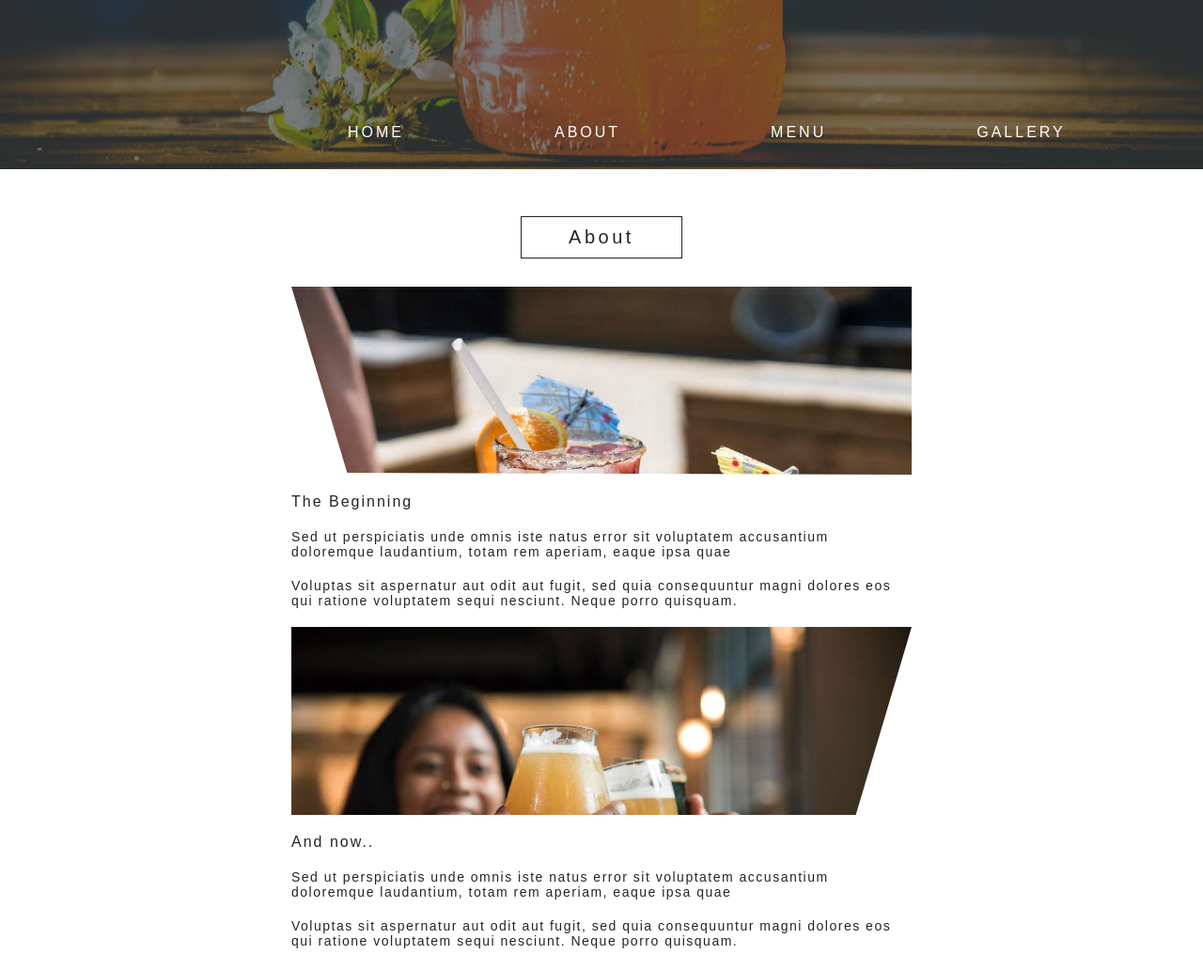
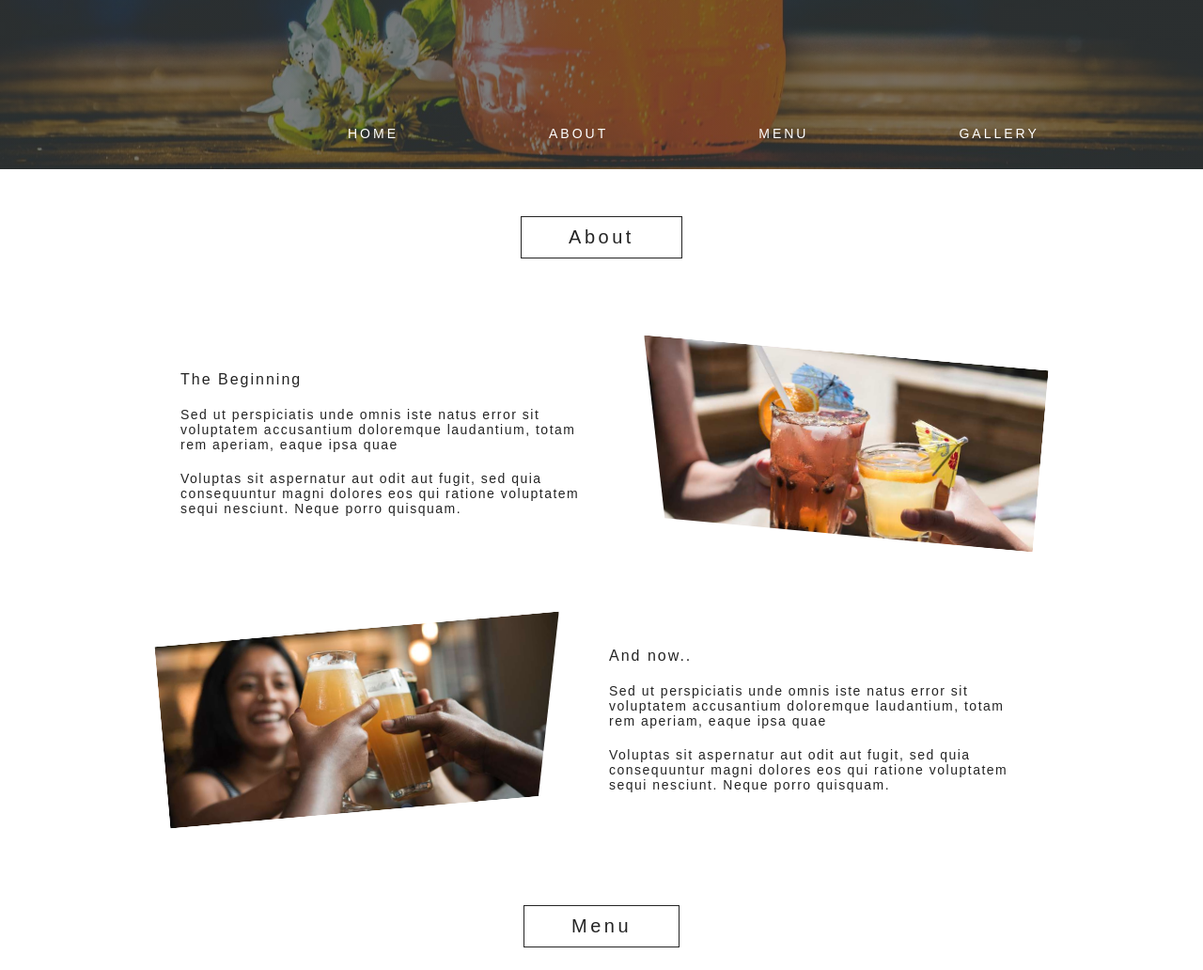
Before and after one commit to krckyboy/John-s-Bar, a website: page index.html in a window 1280 px wide. Shown: the part 620-1652 px from the top of the page at 94% size. Drawn offline with Linux system fonts and the light colour scheme.

Commit message:
#9 Most of the responsiveness added

```diff
--- a/index.html
+++ b/index.html
@@ -23,10 +23,10 @@
                     alt=""> 212-245-8551</span>
 
             <h1 class="header__h1 h1">
-                <span class="header__h1-1 h1-1">
+                <span class="header__h1-1 h1-header-1 h1-1">
                     John's Bar
                 </span>
-                <span class="header__h1-2 h1-2">
+                <span class="header__h1-2 h1-header-1 h1-2">
                     1967
                 </span>
             </h1>
@@ -63,6 +63,7 @@
                 <h2 class="headingSecondary__el">About</h2>
             </div>
 
+            <div class="aboutCont aboutCont--1">
                 <div class="about__img about__img--1">
                 </div>
 
@@ -71,10 +72,13 @@
                     <p class="p">Sed ut perspiciatis unde omnis iste natus error sit voluptatem accusantium doloremque
                         laudantium, totam rem aperiam, eaque ipsa quae</p>
 
-                <p class="p">Voluptas sit aspernatur aut odit aut fugit, sed quia consequuntur magni dolores eos qui
+                    <p class="p">Voluptas sit aspernatur aut odit aut fugit, sed quia consequuntur magni dolores eos
+                        qui
                         ratione voluptatem sequi nesciunt. Neque porro quisquam.</p>
                 </div>
+            </div>
 
+            <div class="aboutCont aboutCont--2">
                 <div class="about__img about__img--2">
                 </div>
 
@@ -84,8 +88,12 @@
                     <p class="p">Sed ut perspiciatis unde omnis iste natus error sit voluptatem accusantium doloremque
                         laudantium, totam rem aperiam, eaque ipsa quae</p>
 
-                <p class="p">Voluptas sit aspernatur aut odit aut fugit, sed quia consequuntur magni dolores eos qui
+                    <p class="p">Voluptas sit aspernatur aut odit aut fugit, sed quia consequuntur magni dolores eos
+                        qui
                         ratione voluptatem sequi nesciunt. Neque porro quisquam.</p>
+                </div>
+
+
             </div>
 
         </section>
@@ -133,7 +141,7 @@
                 </div>
             </div>
 
-
+            <div class="menuDiscCont">
                 <div class="menu__img menu__img--2">
                 </div>
 
@@ -142,6 +150,8 @@
                     <p class="p">Today is Monday so all our beers are discounted at 10% rate! Happy beer drinking and
                         cheers!</p>
                 </div>
+            </div>
+
         </section>
 
         <section class="contact">
--- a/stylesheets/sass/base/_typography.scss
+++ b/stylesheets/sass/base/_typography.scss
@@ -49,17 +49,34 @@ a {
     justify-content: center;
     align-items: center;
     flex-direction: column;
+
     &-1 {
         font-size: 2.5rem;
         font-weight: 300;
         letter-spacing: .2rem;
         text-transform: uppercase;
+    }
+
+    &-header-1 {
         @include mqMin(30em) {
             font-size: 2.8rem;
         }
+
         @include mqMin(40em) {
             font-size: 3.6rem;
         }
+
+    }
+
+    &-header-2 {
+        @include mqMin(30em) {
+            font-size: 2rem;
+        }
+
+        @include mqMin(40em) {
+            font-size: 2.8rem;
+        }
+
     }
 
     &-2 {
@@ -70,12 +87,6 @@ a {
         padding-top: .5rem;
         padding-left: 1.5rem;
         padding-right: 1.5rem;
-        @include mqMin(30em) {
-            font-size: 2rem;
-        }
-        @include mqMin(40em) {
-            font-size: 2.8rem;
-        }
     }
 }
 
@@ -88,7 +99,8 @@ a {
     color: $colorLight;
 
 
-    &__workTimeTel, &__workTimeTel-wt {
+    &__workTimeTel,
+    &__workTimeTel-wt {
         font-size: 1.2rem;
         letter-spacing: .2rem;
     }
@@ -101,7 +113,7 @@ a {
 
 .nav {
     &_item {
-        font-size: 1.6rem;
+        font-size: 1.4rem;
         letter-spacing: .3rem;
         text-transform: uppercase;
         font-weight: 400;
--- a/stylesheets/sass/layout/_header.scss
+++ b/stylesheets/sass/layout/_header.scss
@@ -23,9 +23,9 @@
             ". . . . . . "
             ". . . . . . "
             ". . . . . . "
-            ". . . . . . "
             ". h h h h . "
             ". h h h h . "
+            ". . . . . . "
             ". . . . . . "
             ". . . . . . "
             ". adr adr adr adr . "
--- a/stylesheets/sass/pages/_home.scss
+++ b/stylesheets/sass/pages/_home.scss
@@ -3,13 +3,55 @@
     .container {
         max-width: 70rem;
         margin: 0 auto;
+
+        @include mqMin(60em) {
+            width: 50%;
+        }
     }
+
+    // @include mqMin(60em) {
+    //     display: grid;
+    //     grid-template-columns: repeat(6, 1fr);
+    //     grid-auto-rows: 30rem;
+    // }
+
+    // grid-template-areas:
+    // ". . . . . ."
+    // ". . . . . ."
+    // ". . . . . ."
+    // ". . . . . ."
+    // ". . . . . ."
+    // ". . . . . ."
+    // ". . . . . ."
+    // ". . . . . ."
+    // ". . . . . ."
+    // ". . . . . .";
+
+    @include mqMin(60em) {
+        .aboutCont {
+
+            display: flex;
+            max-width: 96rem;
+            margin: 10rem auto;
+
+            &--1 {
+                .about__img {}
+            }
+
+            &--2 {
+                .about__img {}
+
+            }
+        }
+    }
+
 
     &__img {
 
         width: 100%;
         background-size: cover;
         height: 20rem;
+        background-position: center;
 
         @include mqMin(43.75em) {
             max-width: 66rem;
@@ -18,14 +60,27 @@
 
         &--1 {
             background-image: url("../images/compressed/resized/width 1000/alcohol-alcoholic-bar-545058-min.jpg");
-            -webkit-clip-path: polygon(0 0, 100% 0, 100% 100%, 9% 99%);
-            clip-path: polygon(0 0, 100% 0, 100% 100%, 9% 99%);
+
+            @include mqMin(60em) {
+                -webkit-clip-path: polygon(0 0, 100% 0, 100% 100%, 9% 99%);
+                clip-path: polygon(0 0, 100% 0, 100% 100%, 9% 99%);
+                order: 2;
+                height: initial;
+                max-width: 45%;
+                transform: rotate(5deg);
+            }
         }
 
         &--2 {
             background-image: url("../images/compressed/resized/width 1000/alcoholic-beverage-bar-beer-1269025-min.jpg");
-            -webkit-clip-path: polygon(0 0, 100% 0, 91% 100%, 0 100%);
-            clip-path: polygon(0 0, 100% 0, 91% 100%, 0 100%);
+
+            @include mqMin(60em) {
+                -webkit-clip-path: polygon(0 0, 100% 0, 91% 100%, 0 100%);
+                clip-path: polygon(0 0, 100% 0, 91% 100%, 0 100%);
+                max-width: 45%;
+                height: initial;
+                transform: rotate(-5deg);
+            }
         }
     }
 }
@@ -35,16 +90,26 @@
     text-align: center;
 
     &_container {
-        max-width: 70rem;
+        max-width: 96rem;
         margin: 0 auto;
+
+        @include mqMin(60em) {
+            &:nth-child(2) {
+                margin: 0;
+            }
+        }
     }
 
     &__menuCont {
         padding: 2rem 0;
 
+
         @include mqMin(43.75em) {
             display: flex;
+            padding: 8rem 0;
         }
+
+
 
         &-item {
             font-size: 1.5rem;
@@ -86,6 +151,7 @@
     &__img {
         width: 100%;
         background-size: cover;
+        background-position: center;
         height: 22rem;
         margin: 0 auto;
         max-width: 66rem;
@@ -102,18 +168,38 @@
             height: 35rem;
         }
 
-        @include mqMin(35em) {
-            height: 40rem;
-        }
 
         &--1 {
+            max-width: 120rem;
             background-image: url("../images/compressed/resized/width 1000/alcohol-bar-beer-1283219-min.jpg");
         }
 
         &--2 {
             background-image: url("../images/compressed/resized/width 1000/alcoholic-beverages-bar-beer-63633-min.jpg");
-            -webkit-clip-path: polygon(8% 9%, 100% 0, 93% 89%, 0% 100%);
-            clip-path: polygon(8% 9%, 100% 0, 93% 89%, 0% 100%);
+
+            @include mqMin(60em) {
+                height: 30rem;
+                // width: 45%;
+                max-width: 45%;
+                margin: 0;
+                -webkit-clip-path: polygon(0 20%, 100% 0, 91% 90%, 0% 100%);
+                clip-path: polygon(0 20%, 100% 0, 91% 90%, 0% 100%);
+            }
+        }
+    }
+
+    .menuDiscCont {
+        @include mqMin(60em) {
+            max-width: 96rem;
+            margin: 0 auto;
+            margin-bottom: 10rem;
+            display: flex;
+            justify-content: center;
+            align-items: center;
+            & > * {
+                padding-left: 4rem;
+                padding-right: 4rem;
+            }
         }
     }
 
@@ -121,6 +207,11 @@
         padding-bottom: 2rem;
         text-align: center;
         max-width: 50rem;
+
+        @include mqMin(60em) {
+            text-align: initial;
+            width: 50%;
+        }
     }
 
 }
@@ -158,23 +249,25 @@
         overflow: hidden;
         display: flex;
         position: relative;
+        max-width: 120rem;
+        margin: 0 auto;
 
         @include mqMin(43.75em) {
             height: initial;
             display: grid;
             grid-gap: 5px;
-            grid-template-columns: repeat(6, minmax(7rem, 1fr));
+            grid-template-columns: repeat(6, minmax(5rem, 1fr));
             grid-auto-rows: 10rem;
             grid-auto-flow: dense;
             padding: 0 10rem;
         }
 
         @include mqMin(60em) {
-            grid-auto-rows: 15rem;
+            // grid-auto-rows: 15rem;
         }
 
         @include mqMin(70em) {
-            grid-auto-rows: 20rem;
+            grid-auto-rows: 15rem;
         }
 
         img {
```
Also changed, not shown: stylesheets/style.css. Lines whose indentation alone changed are shown as unchanged.
